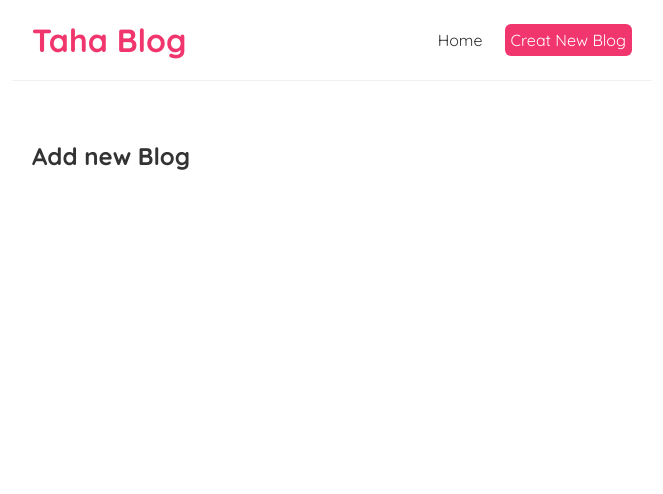
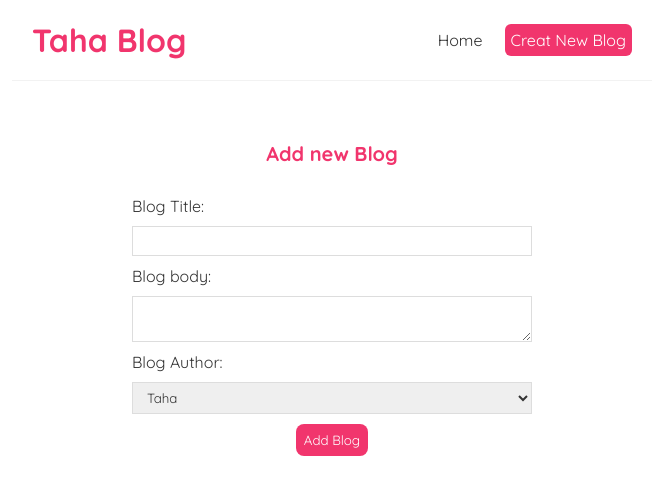
Before and after one commit to mtahashahid/React-Blog, a React (Create React App) app: page /create in a window 1280 px wide. Shown: the top 494 px of the page, without its empty margins (308-971 px from the left). Built offline with nearby package versions, Linux system fonts and the light colour scheme.

Commit message:
Blog creation

```diff
--- a/src/Components/Create.js
+++ b/src/Components/Create.js
@@ -1,7 +1,46 @@
+import { useState } from "react";
+
 const Create = () => {
+  const [title, setTitle] = useState('')
+  const [body, setBody] = useState('')
+  const [author,setAuthor] = useState('')
+  const [isPending,setIsPending] = useState(false)
+  const handleSubmit = (e) =>{
+    e.preventDefault();
+    const blog = {title,body,author}
+
+    setIsPending(true);
+
+    fetch('http://localhost:8000/blogs',{
+      method:'POST',
+      headers:{"content-Type":"application/json"},
+      body:JSON.stringify(blog)
+    }).then(()=>{
+      console.log("New Blog Added");
+      setIsPending(false)
+    })
+
+    // console.log(blog)
+  }
+
   return (
-    <div>
+    <div className="create">
       <h2>Add new Blog</h2>
+      <form onSubmit={handleSubmit}>
+        <label>Blog Title:</label>
+        <input type="text" required value={title} onChange={(e) => setTitle(e.target.value)}></input>
+        <label>Blog body:</label>
+        <textarea required value={body} onChange={(e)=>setBody(e.target.value)}></textarea>
+        <label>Blog Author:</label>
+        <select value={author}
+        onChange={(e)=>setAuthor(e.target.value)}>
+          <option value="taha">Taha</option>
+          <option value="bilal">Bilal</option>
+        </select>
+        {!isPending && <button>Add Blog</button>}
+        {isPending && <button disabled>Adding Blog...</button>}
+
+      </form>
     </div>
   );
 };
--- a/src/index.css
+++ b/src/index.css
@@ -67,3 +67,35 @@
   border-radius: 8px;
   cursor: pointer;
 }
+
+/* create new blog form */
+.create {
+  max-width: 400px;
+  margin: 0 auto;
+  text-align: center;
+}
+.create label {
+  text-align: left;
+  display: block;
+}
+.create h2 {
+  font-size: 20px;
+  color: #f1356d;
+  margin-bottom: 30px;
+}
+.create input, .create textarea, .create select {
+  width: 100%;
+  padding: 6px 10px;
+  margin: 10px 0;
+  border: 1px solid #ddd;
+  box-sizing: border-box;
+  display: block;
+}
+.create button {
+  background: #f1356d;
+  color: #fff;
+  border: 0;
+  padding: 8px;
+  border-radius: 8px;
+  cursor: pointer;
+}
```
Also changed, not shown: data/dataBase.json (+37 -1 lines).
